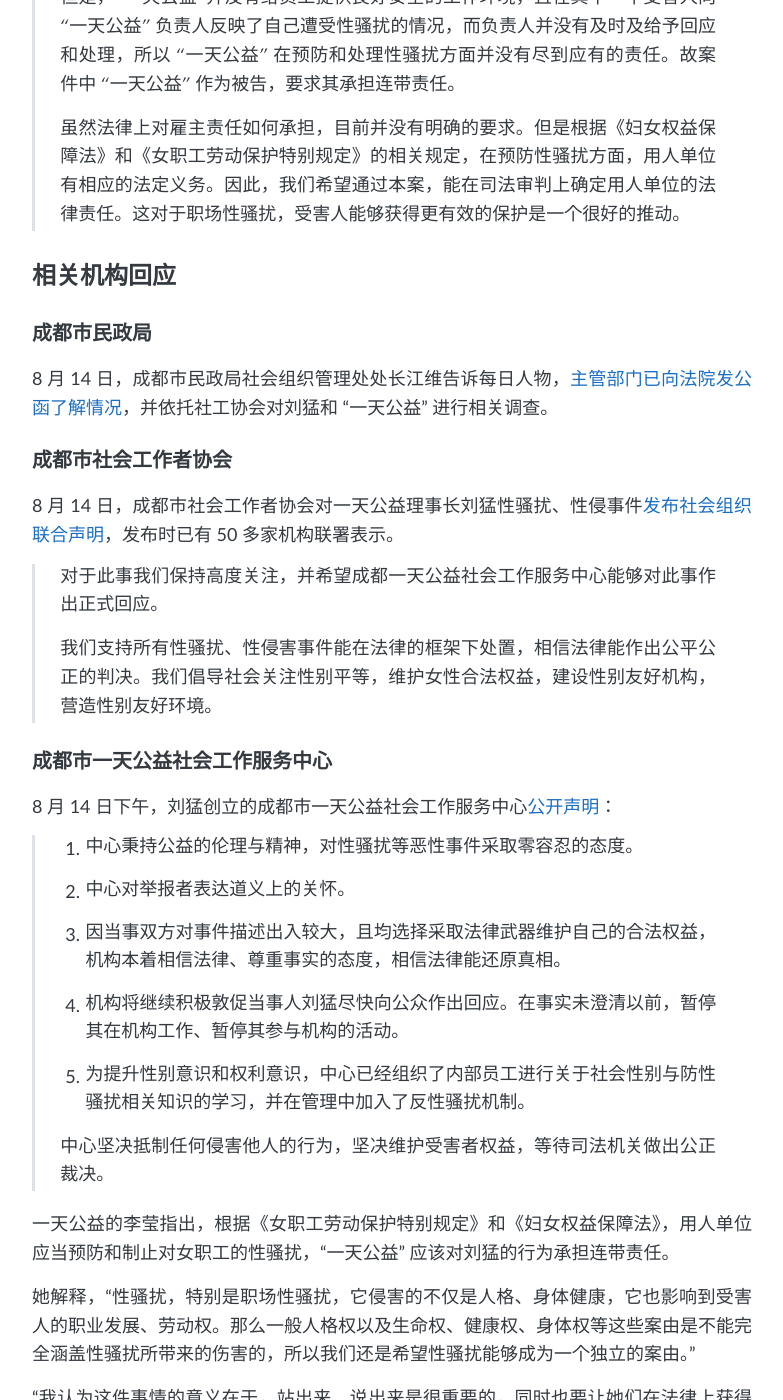
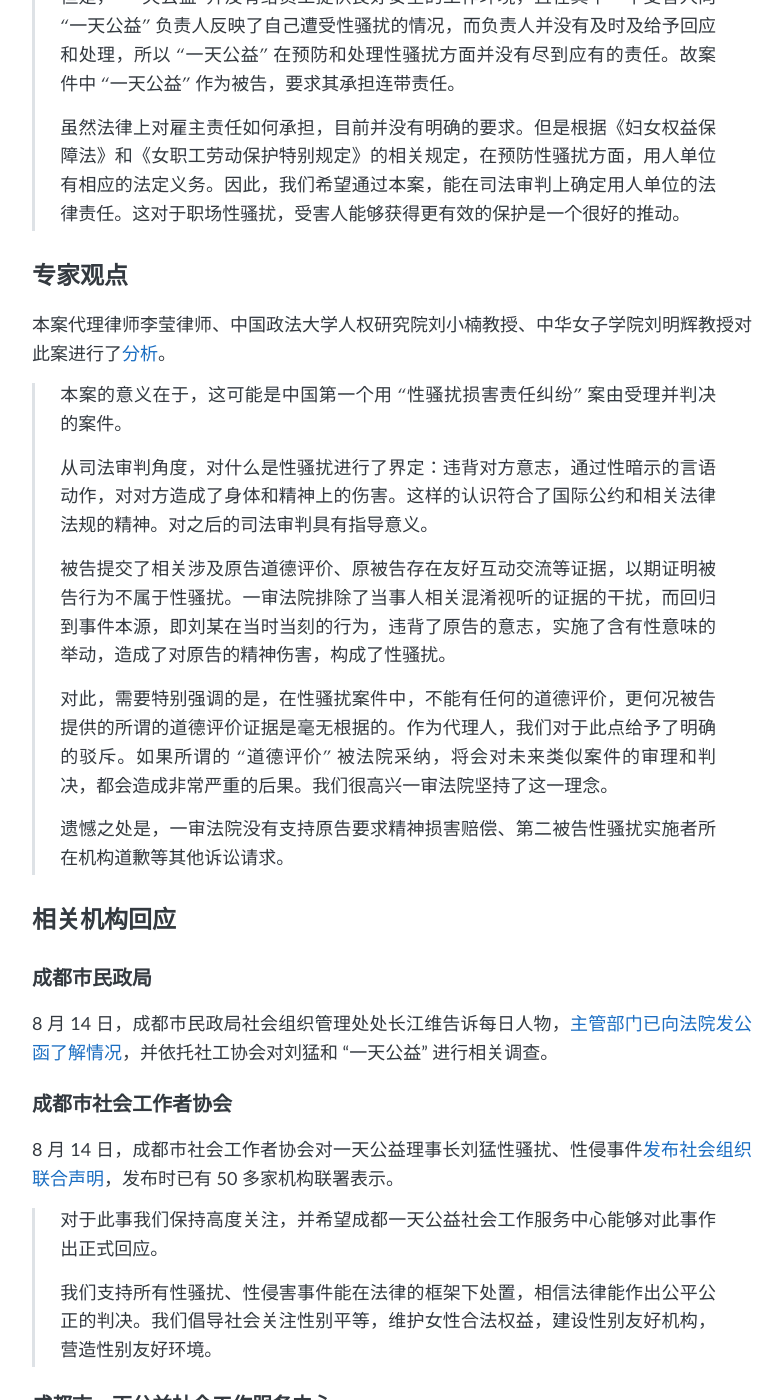
Before and after one commit to NGOMeToo/NGOMeToo.github.io, a Jekyll site: the page built from _posts/2018-08-13-Liu-Meng.md, in a window 1280 px wide and 1400 px high, scrolled down 3762 px. Shown: the whole window, without its empty margins (248-1031 px from the left). Built offline with Jekyll 4.4.1, drawn with Linux system fonts in a browser that asks for light colours; some of the changed text lies outside the part shown.

Commit message:
update 最新链接&专家观点

```diff
--- a/_posts/2018-08-13-Liu-Meng.md
+++ b/_posts/2018-08-13-Liu-Meng.md
@@ -96,7 +96,7 @@
 
 ## 【2019年7月8日】
 
-今日，成都市武侯区人民法院对此案[作出一审判决](https://mp.weixin.qq.com/s?src=11&timestamp=1562853902&ver=1722&signature=iFIyfSqp7kBUTY3Udci9kHhQjocCZBuUTC0EnB1y*tZ*aXCCoJeQdK*8up2WD8GRStTH*9jAxoa*OJTkBg*yYInSj7x*pSQDHTDoJ10z-kf-cSRliUPSjK5Yv26fzzqE&new=1)：被告刘某存在性骚扰行为，要求被告在判决结果生效之日起十五日内，向原告当面以口头或书面方式赔礼道歉。
+今日，成都市武侯区人民法院对此案[作出一审判决](https://mp.weixin.qq.com/s?src=11&timestamp=1562888342&ver=1723&signature=uxRg*qmWjBFTinnJEzE*lgWUU1glDYSom4DvgCXg0degdQSKAI9HqZToXTTL3pKsTeBkVW9OW*RtK-DLXQ*7DZrepe-b4A26Gbb7UlwH85zHZfTJq6K1HE4aZPph7dup&new=1)：被告刘某存在性骚扰行为，要求被告在判决结果生效之日起十五日内，向原告当面以口头或书面方式赔礼道歉。
 
 # 3. 各方意见
 
@@ -111,6 +111,20 @@
 > 但是，“一天公益”并没有给员工提供良好安全的工作环境，且在其中一个受害人向“一天公益”负责人反映了自己遭受性骚扰的情况，而负责人并没有及时及给予回应和处理，所以“一天公益”在预防和处理性骚扰方面并没有尽到应有的责任。故案件中“一天公益”作为被告，要求其承担连带责任。
 >
 > 虽然法律上对雇主责任如何承担，目前并没有明确的要求。但是根据《妇女权益保障法》和《女职工劳动保护特别规定》的相关规定，在预防性骚扰方面，用人单位有相应的法定义务。因此，我们希望通过本案，能在司法审判上确定用人单位的法律责任。这对于职场性骚扰，受害人能够获得更有效的保护是一个很好的推动。
+
+## 专家观点
+
+本案代理律师李莹律师、中国政法大学人权研究院刘小楠教授、中华女子学院刘明辉教授对此案进行了[分析](https://mp.weixin.qq.com/s?src=11&timestamp=1562888342&ver=1723&signature=uxRg*qmWjBFTinnJEzE*lgWUU1glDYSom4DvgCXg0degdQSKAI9HqZToXTTL3pKsTeBkVW9OW*RtK-DLXQ*7DZrepe-b4A26Gbb7UlwH85zHZfTJq6K1HE4aZPph7dup&new=1)。
+
+> 本案的意义在于，这可能是中国第一个用“性骚扰损害责任纠纷”案由受理并判决的案件。
+>
+> 从司法审判角度，对什么是性骚扰进行了界定：违背对方意志，通过性暗示的言语动作，对对方造成了身体和精神上的伤害。这样的认识符合了国际公约和相关法律法规的精神。对之后的司法审判具有指导意义。
+>
+> 被告提交了相关涉及原告道德评价、原被告存在友好互动交流等证据，以期证明被告行为不属于性骚扰。一审法院排除了当事人相关混淆视听的证据的干扰，而回归到事件本源，即刘某在当时当刻的行为，违背了原告的意志，实施了含有性意味的举动，造成了对原告的精神伤害，构成了性骚扰。
+>
+> 对此，需要特别强调的是，在性骚扰案件中，不能有任何的道德评价，更何况被告提供的所谓的道德评价证据是毫无根据的。作为代理人，我们对于此点给予了明确的驳斥。如果所谓的“道德评价”被法院采纳，将会对未来类似案件的审理和判决，都会造成非常严重的后果。我们很高兴一审法院坚持了这一理念。
+>
+> 遗憾之处是，一审法院没有支持原告要求精神损害赔偿、第二被告性骚扰实施者所在机构道歉等其他诉讼请求。
 
 ## 相关机构回应
 
@@ -178,7 +192,9 @@
 >
 > 隔天删除文章，不是有敦和的朋友跟我说了什么，而是我知道很多朋友拿过敦和的资助，所以删了。您现在这么说，好像我是因为您的律师函才删的，我是绝对不会同意的。
 
-- 2019年7月11日， 源众家庭与社区发展服务中心:[成都徐某诉刘某性骚扰损害纠纷案一审胜诉](https://mp.weixin.qq.com/s?src=11&timestamp=1562853902&ver=1722&signature=iFIyfSqp7kBUTY3Udci9kHhQjocCZBuUTC0EnB1y*tZ*aXCCoJeQdK*8up2WD8GRStTH*9jAxoa*OJTkBg*yYInSj7x*pSQDHTDoJ10z-kf-cSRliUPSjK5Yv26fzzqE&new=1）)。2019年7月8日，成都市武侯区人民法院对轰动一时的成都社工界“大佬”刘某骚扰女社工案件进行了一审判决，一审判决结果为：被告刘某存在性骚扰行为，要求被告在判决结果生效之日起十五日内，向原告当面以口头或书面方式赔礼道歉。
+- 2019年7月11日， 源众家庭与社区发展服务中心:[成都徐某诉刘某性骚扰损害纠纷案一审胜诉](https://mp.weixin.qq.com/s?src=11&timestamp=1562888342&ver=1723&signature=uxRg*qmWjBFTinnJEzE*lgWUU1glDYSom4DvgCXg0degdQSKAI9HqZToXTTL3pKsTeBkVW9OW*RtK-DLXQ*7DZrepe-b4A26Gbb7UlwH85zHZfTJq6K1HE4aZPph7dup&new=1)
+
+> 2019年7月8日，成都市武侯区人民法院对轰动一时的成都社工界“大佬”刘某骚扰女社工案件进行了一审判决，一审判决结果为：被告刘某存在性骚扰行为，要求被告在判决结果生效之日起十五日内，向原告当面以口头或书面方式赔礼道歉。
 
 
 # 5. 图片资料
```
